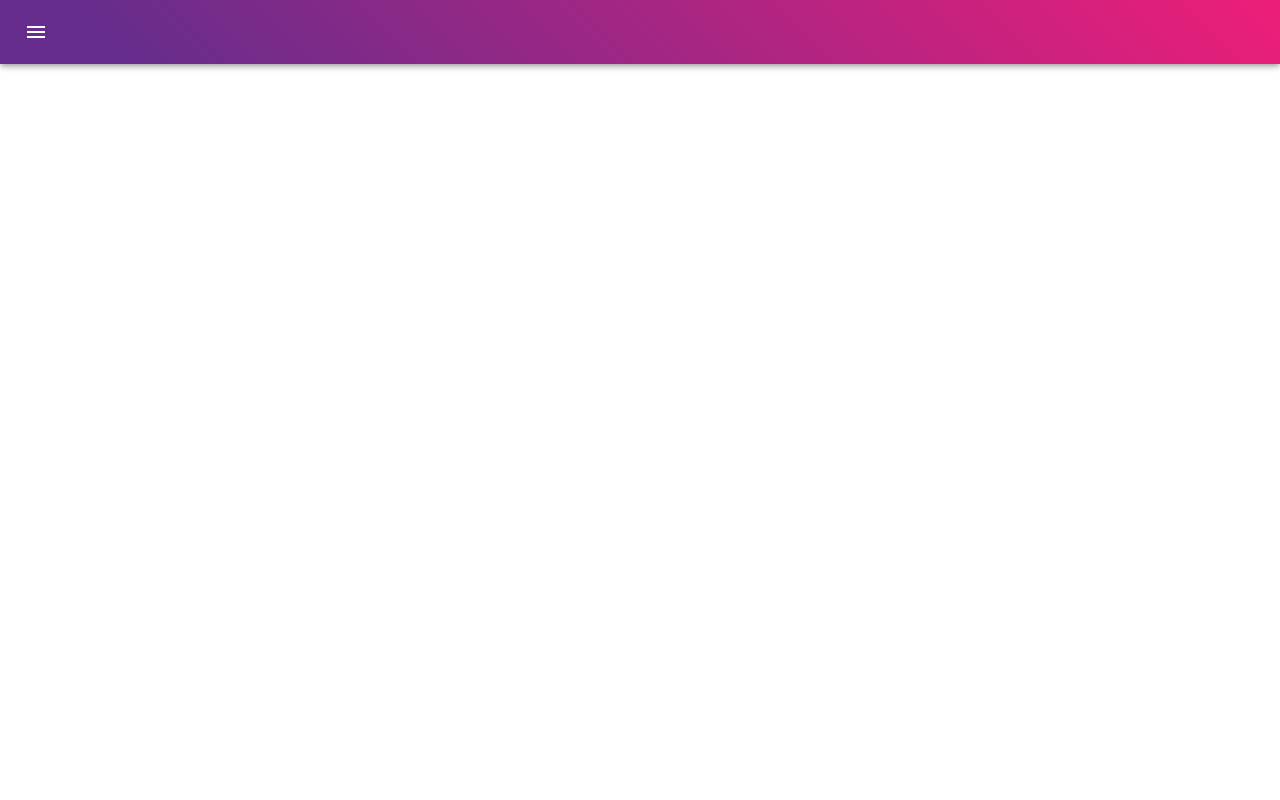
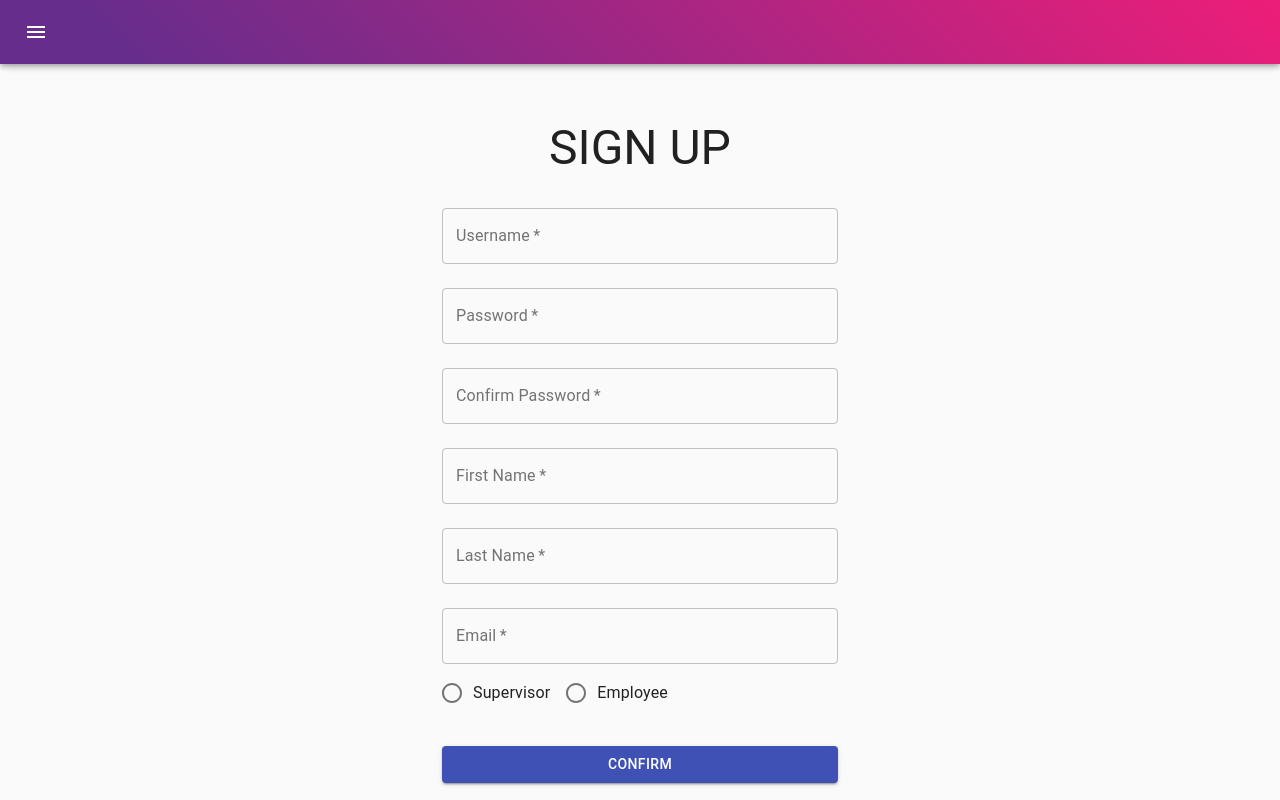
Before and after one commit to Agid-Kaharuba/2021_SES3A_TEAM1, a React (Create React App) app in the folder frontend/: page /signup in a window 1280 px wide. Built offline with nearby package versions, Linux system fonts and the light colour scheme.

Commit message:
Login and Signup UI complete
UI for login and signup pages complete, neither are linked to DB yet

```diff
--- a/frontend/src/App.js
+++ b/frontend/src/App.js
@@ -8,6 +8,8 @@ import { ThemeProvider } from "@material-ui/core/styles";
 // IMPORT PAGES
 import HomePage from "./pages/home/home.js";
 import CreateNewTraining from './pages/supervisorCreateNewTraining/supervisorCreateNewTraining.js';
+import LogIn from "./pages/login/login.js";
+import SignUp from "./pages/signup/signup.js";
 
 // import appTheme from "./helpers/appTheme";
 
@@ -46,6 +48,16 @@ function AppRouter(props) {
         component={CreateNewTraining}>
       </Route>
 
+      <Route path="/login"
+        exact={true}
+        component={LogIn}>
+      </Route>
+
+      <Route path="/signup"
+        exact={true}
+        component={SignUp}>
+      </Route>
+
     </Switch>
   );
 }
--- /dev/null
+++ b/frontend/src/pages/login/login.js
@@ -0,0 +1,96 @@
+import React from 'react';
+
+// IMPORT COMPONENTS
+import CssBaseline from '@material-ui/core/CssBaseline';
+import Button from '@material-ui/core/Button';
+import Typography from '@material-ui/core/Typography';
+import { makeStyles } from '@material-ui/core/styles';
+import TextField from '@material-ui/core/TextField';
+import Container from '@material-ui/core/Container';
+import Link from '@material-ui/core/Link';
+import { useHistory } from 'react-router-dom';
+
+//creating the react hook
+const useStyles = makeStyles((theme) => ({
+    //button setup
+    submit: {
+        margin: theme.spacing(4, 0, 1), //top space, LR align, bottom space
+    },
+    //form setup
+    form: {
+        marginTop: theme.spacing(2), //top space
+        width: '100%', //form width
+    },
+    //setup for the overall page
+    paper: {
+        alignItems: 'center',
+        display: 'flex',
+        flexDirection: 'column',
+        marginTop: theme.spacing(7),
+    },
+}));
+
+export default function LogIn() {
+    const classes = useStyles(); //using hook to create classes object
+    let history = useHistory();
+
+    const signupClick = () => {
+        history.push('/signup')
+    }
+
+    return (
+        <Container component = "main" maxWidth = "xs"> {/*set container size*/}
+            <CssBaseline/> {/*reset styles to a consistent baseline*/}
+            <div className = {classes.paper}>
+                <Typography variant = "h3">LOGIN</Typography>
+
+                <form className = {classes.form} noValidate>
+                <TextField
+                    label="Username"
+                    variant="outlined"
+                    margin="normal"
+                    name="username"
+                    id="username"
+                    required //must have input to submit the form
+                    fullWidth
+                />
+                <Link href="#" variant="body2">Forgot username?</Link>
+
+                <TextField
+                    label="Password"
+                    variant="outlined"
+                    margin="normal"
+                    name="password"
+                    id="password"
+                    type="password" //hide password entered
+                    required
+                    fullWidth
+                />
+                <Link href="#" variant="body2">Forgot password?</Link>
+
+                <Button
+                    type="submit"
+                    className={classes.submit}
+                    variant="contained"
+                    color="primary"
+                    fullWidth
+                >
+                Login
+                </Button>
+
+                <Button
+                    type="submit"
+                    className={classes.submit}
+                    variant="contained"
+                    color="primary"
+                    fullWidth
+                    onClick={signupClick}
+                >
+                Sign Up
+                </Button>
+                </form>
+
+            </div>
+        </Container>
+    );
+}
--- /dev/null
+++ b/frontend/src/pages/signup/signup.js
@@ -0,0 +1,139 @@
+import React from 'react';
+
+// IMPORT COMPONENTS
+import CssBaseline from '@material-ui/core/CssBaseline';
+import Button from '@material-ui/core/Button';
+import Typography from '@material-ui/core/Typography';
+import { makeStyles } from '@material-ui/core/styles';
+import TextField from '@material-ui/core/TextField';
+import Container from '@material-ui/core/Container';
+import { FormControl } from '@material-ui/core';
+import { RadioGroup } from '@material-ui/core';
+import { FormControlLabel } from '@material-ui/core';
+import { Radio } from '@material-ui/core';
+
+//creating the react hook
+const useStyles = makeStyles((theme) => ({
+    //button setup
+    submit: {
+        margin: theme.spacing(4, 0, 1), //top space, LR align, bottom space
+    },
+    //form setup
+    form: {
+        marginTop: theme.spacing(2), //top space
+        width: '100%', //form width
+    },
+    //setup for the overall page
+    paper: {
+        alignItems: 'center',
+        display: 'flex',
+        flexDirection: 'column',
+        marginTop: theme.spacing(7),
+    },
+}));
+
+export default function SignUp() {
+    const classes = useStyles(); //using hook to create classes object
+
+    return (
+        <Container component = "main" maxWidth = "xs"> {/*set container size*/}
+            <CssBaseline/> {/*reset styles to a consistent baseline*/}
+            <div className = {classes.paper}>
+                <Typography variant = "h3">SIGN UP</Typography>
+
+                <form className = {classes.form} noValidate>
+                <TextField
+                    label="Username"
+                    variant="outlined"
+                    margin="normal"
+                    name="username"
+                    id="username"
+                    required //must have input to submit the form
+                    fullWidth
+                />
+
+                <TextField
+                    label="Password"
+                    variant="outlined"
+                    margin="normal"
+                    name="password"
+                    id="password"
+                    type="password" //hide password entered
+                    required
+                    fullWidth
+                />
+
+                <TextField
+                    label="Confirm Password"
+                    variant="outlined"
+                    margin="normal"
+                    name="confirm password"
+                    id="confirm password"
+                    type="password" //hide password entered
+                    required
+                    fullWidth
+                />
+
+                <TextField
+                    label="First Name"
+                    variant="outlined"
+                    margin="normal"
+                    name="First Name"
+                    id="First Name"
+                    required //must have input to submit the form
+                    fullWidth
+                />
+
+                <TextField
+                    label="Last Name"
+                    variant="outlined"
+                    margin="normal"
+                    name="Last Name"
+                    id="Last Name"
+                    required //must have input to submit the form
+                    fullWidth
+                />
+
+                <TextField
+                    label="Email"
+                    variant="outlined"
+                    margin="normal"
+                    name="email"
+                    id="email"
+                    autoComplete="email"
+                    required //must have input to submit the form
+                    fullWidth
+                />
+
+                <FormControl component="fieldset">
+                {/* value={value} onChange={handleChange} --event handling, goes in RadioGroup below-- */}
+                <RadioGroup aria-label="account type" name="account type" row>
+                    <FormControlLabel
+                        value="supervisor"
+                        control={<Radio required={true}/>}
+                        label="Supervisor"
+                    />
+                    <FormControlLabel
+                        value="employee"
+                        control={<Radio required={true}/>}
+                        label="Employee"
+                    />
+                </RadioGroup>
+                </FormControl>
+
+                <Button
+                    type="submit"
+                    className={classes.submit}
+                    variant="contained"
+                    color="primary"
+                    fullWidth
+                >
+                Confirm
+                </Button>
+
+                </form>
+
+            </div>
+        </Container>
+    );
+}
```
